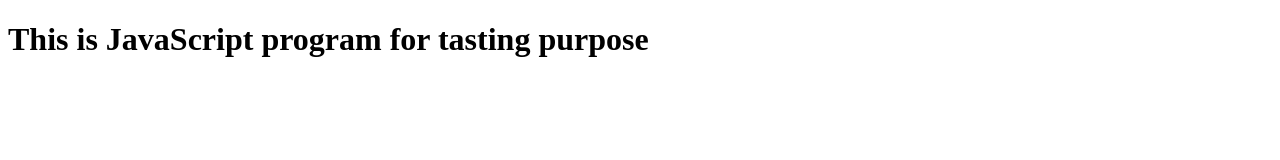
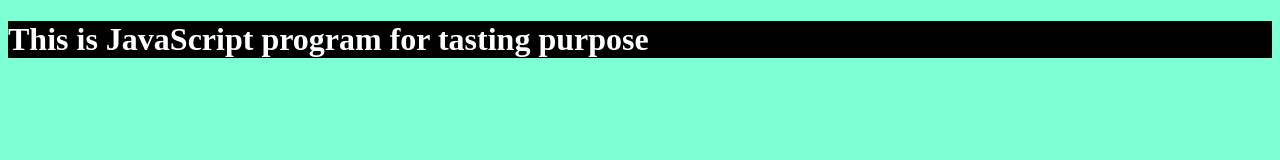
Before and after one commit to Yadav321/githubpro, a plain HTML site: page index.html in a window 1280 px wide. Drawn offline with Linux system fonts and the light colour scheme.

Commit message:
adding external style sheet for styling

```diff
--- a/index.html
+++ b/index.html
@@ -6,6 +6,7 @@
     <meta http-equiv="X-UA-Compatible" content="IE=edge">
     <meta name="viewport" content="width=device-width, initial-scale=1.0">
     <title>Document</title>
+    <link rel="stylesheet" href="style.css">
 </head>
 
 <body>
--- /dev/null
+++ b/style.css
@@ -0,0 +1,8 @@
+body{
+    background-color: aquamarine;
+}
+
+h1{
+    background-color: black;
+    color: white;
+}
```
